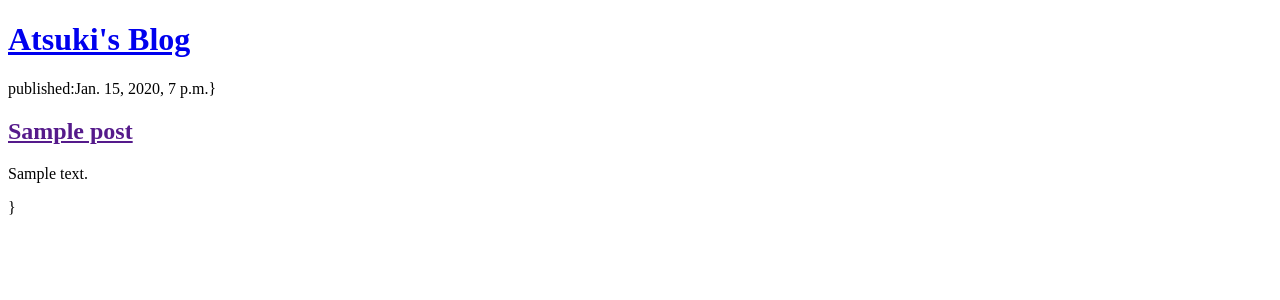
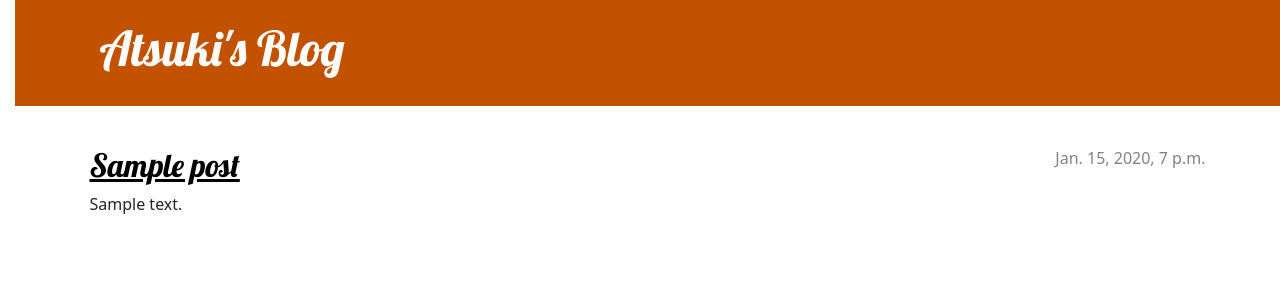
Before and after one commit to tIcers/my-first-blog, a Django app: page / in a window 1280 px wide. Shown: the top 300 px of the page. Run offline with Django 4.2, Linux system fonts and the light colour scheme; tables that the repository leaves empty hold one stand-in row (values such as "Sample post").

Commit message:
Added view and template for detailed blog post as well as Css for the site

```diff
--- /dev/null
+++ b/blog/static/css/blog.css
@@ -0,0 +1,78 @@
+h1 a, h2 a {
+    color: #C25100;
+    font-family: 'Lobster';
+}
+body {
+    padding-left: 15px;
+}
+
+.page-header {
+    background-color: #C25100;
+    margin-top: 0;
+    margin-bottom: 40px;
+    padding: 20px 20px 20px 40px;
+}
+
+.page-header h1,
+.page-header h1 a,
+.page-header h1 a:visited,
+.page-header h1 a:active {
+    color: #ffffff;
+    font-size: 36pt;
+    text-decoration: none;
+}
+
+h1,
+h2,
+h3,
+h4 {
+    font-family: 'Lobster', cursive;
+}
+
+.date {
+    color: #828282;
+}
+
+.save {
+    float: right;
+}
+
+.post-form textarea,
+.post-form input {
+    width: 100%;
+}
+
+.top-menu,
+.top-menu:hover,
+.top-menu:visited {
+    color: #ffffff;
+    float: right;
+    font-size: 26pt;
+    margin-right: 20px;
+}
+
+.post {
+    margin-bottom: 70px;
+}
+
+.post h2 a,
+.post h2 a:visited {
+    color: #000000;
+}
+
+.post > .date,
+.post > .actions {
+    float: right;
+}
+
+.btn-secondary,
+.btn-secondary:visited {
+    color: #C25100;
+    background: none;
+    border-color: #C25100;
+}
+
+.btn-secondary:hover {
+    color: #FFFFFF;
+    background-color: #C25100;
+}
--- /dev/null
+++ b/blog/templates/blog/base.html
@@ -0,0 +1,26 @@
+{% load static %}
+<!DOCTYPE html>
+<html>
+    <head>
+        <title>Atsuki's blog</title>
+        <link rel="stylesheet" href="https://cdn.jsdelivr.net/npm/bootstrap@5.1.3/dist/css/bootstrap.min.css" integrity="sha384-1BmE4kWBq78iYhFldvKuhfTAU6auU8tT94WrHftjDbrCEXSU1oBoqyl2QvZ6jIW3" crossorigin="anonymous">
+        <link href='//fonts.googleapis.com/css?family=Lobster&subset=latin,latin-ext' rel='stylesheet' type='text/css'>
+        <link rel="stylesheet" href="{% static 'css/blog.css' %}">
+    </head>
+    <body>
+
+    <header class="page-header">
+      <div class="container">
+          <h1><a href="/">Atsuki's Blog</a></h1>
+      </div>
+    </header>
+    <main class="container">
+        <div class="row">
+            <div class="col">
+            {% block content %}
+            {% endblock %}
+            </div>
+        </div>
+    </main>
+</body>
+</html>
--- a/blog/templates/blog/post_list.html
+++ b/blog/templates/blog/post_list.html
@@ -1,19 +1,12 @@
-<!DOCTYPE html>
-<html>
-    <head>
-        <title>Atsuki's blog</title>
-    </head>
-    <body>
-        <header>
-            <h1><a href="/">Atsuki's Blog</a></h1>
-        </header>
-
-        {% for post in posts %}
-        <article>
-            <time>published:{{post.published_date}}}</time>
-            <h2><a href="">{{post.title}}</a> </h2>
-            <p>{{post.text|linebreaksbr}}</p>
+{% extends 'blog/base.html' %}
+        {% block content %}
+    {% for post in posts %}
+        <article class="post">
+            <time class="date">
+                {{ post.published_date }}
+            </time>
+           <h2><a href="{% url 'post_detail' pk=post.pk %}">{{ post.title }}</a></h2>
+            <p>{{ post.text|linebreaksbr }}</p>
         </article>
-        {% endfor %}}
-    </body>
-</html>
+    {% endfor %}
+{% endblock %}
--- a/blog/urls.py
+++ b/blog/urls.py
@@ -2,5 +2,6 @@ from django.urls import path
 from . import views
 
 urlpatterns = [
-    path('', views.post_list, name='post_list')
+    path('', views.post_list, name='post_list'),
+    path('post/<int:pk>/',views.post_details,name='post_detail'),
 ]
--- a/blog/views.py
+++ b/blog/views.py
@@ -1,6 +1,7 @@
 from django.shortcuts import render
 from .models import Post
 from django.utils import timezone
+from django.shortcuts import render, get_object_or_404
 
 
 # Create your views here.
@@ -8,3 +9,8 @@ from django.utils import timezone
 def post_list(request):
     posts = Post.objects.filter(published_date__lte=timezone.now()).order_by('published_date')
     return render(request, 'blog/post_list.html', {'posts': posts})
+
+
+def post_details(request,pk):
+    post = get_object_or_404(Post, pk=pk)
+    return render(request, 'blog/post_detail.html', {'post': post})
```
Also changed, not shown: blog/templates/blog/post_detail.html (added, +13 -0 lines).
